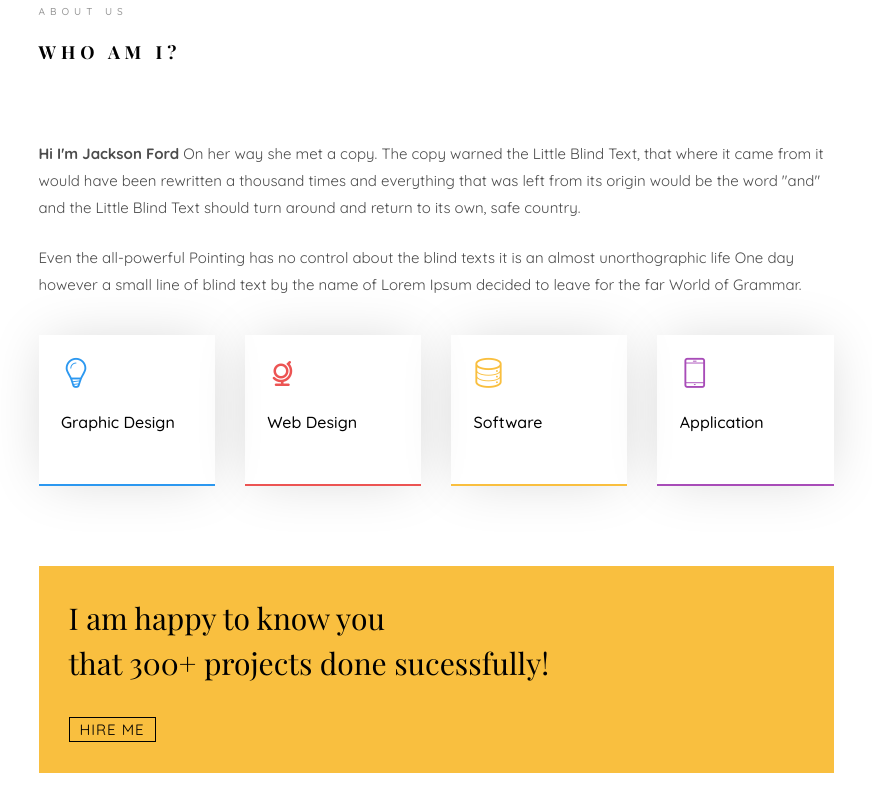
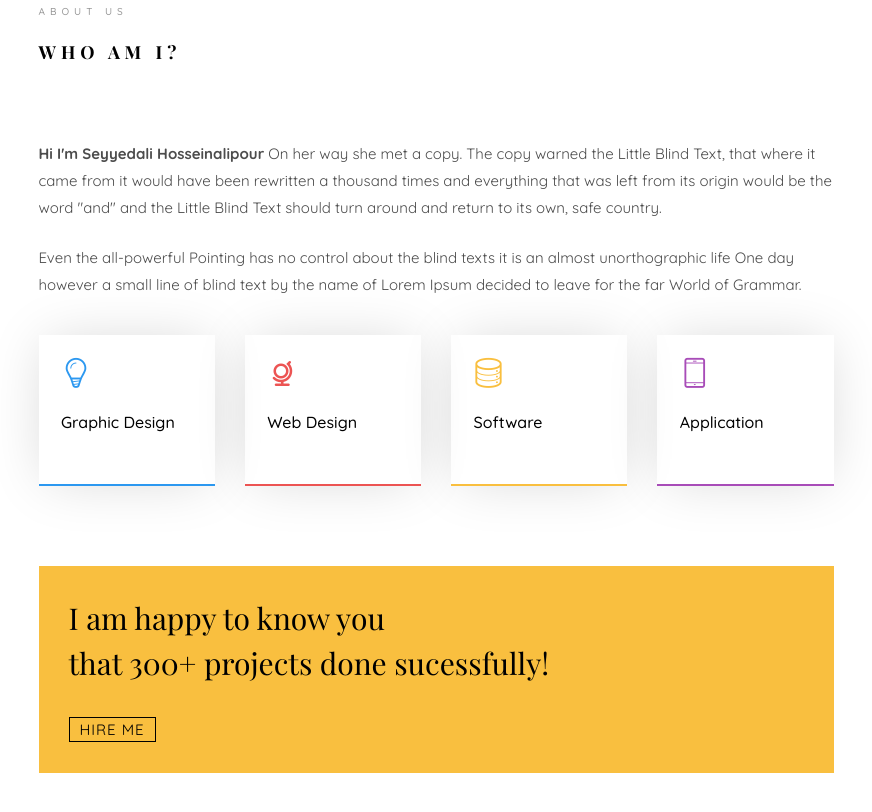
Before and after one commit to Ali-Alipour/Ali-Alipour.github.io, a plain HTML site: page index.html in a window 1280 px wide. Shown: the part 1007-1819 px from the top of the page, without its empty margins (354-1226 px from the left). Drawn offline with nearby package versions, Linux system fonts and the light colour scheme; files whose address does not match are found by name; a web font is replaced by a local one.

Commit message:
Update index.html

```diff
--- a/index.html
+++ b/index.html
@@ -139,7 +139,7 @@ Copyright &copy;<script>document.write(new Date().getFullYear());</script> All r
 									<div class="about-desc">
 										<span class="heading-meta">About Us</span>
 										<h2 class="colorlib-heading">Who Am I?</h2>
-										<p><strong>Hi I'm Jackson Ford</strong> On her way she met a copy. The copy warned the Little Blind Text, that where it came from it would have been rewritten a thousand times and everything that was left from its origin would be the word "and" and the Little Blind Text should turn around and return to its own, safe country.</p>
+										<p><strong>Hi I'm Seyyedali Hosseinalipour</strong> On her way she met a copy. The copy warned the Little Blind Text, that where it came from it would have been rewritten a thousand times and everything that was left from its origin would be the word "and" and the Little Blind Text should turn around and return to its own, safe country.</p>
 										<p>Even the all-powerful Pointing has no control about the blind texts it is an almost unorthographic life One day however a small line of blind text by the name of Lorem Ipsum decided to leave for the far World of Grammar.</p>
 									</div>
 								</div>
```
